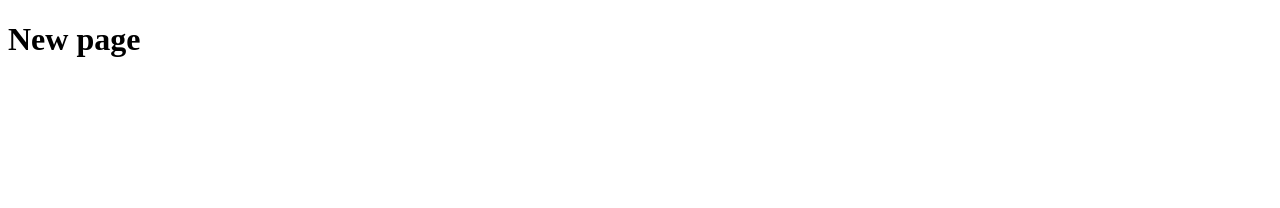
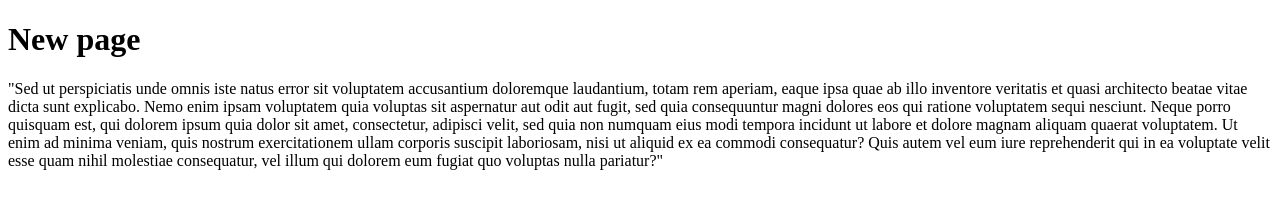
Before and after one commit to alexa289/cool-site, a plain HTML site: page index.html in a window 1280 px wide. Drawn offline with Linux system fonts and the light colour scheme.

Commit message:
Added index

```diff
--- a/index.html
+++ b/index.html
@@ -8,5 +8,17 @@
 </head>
 <body>
     <h1>New page</h1>
+
+<p>
+    "Sed ut perspiciatis unde omnis iste natus error sit voluptatem accusantium doloremque laudantium, totam rem aperiam, eaque
+    ipsa quae ab illo inventore veritatis et quasi architecto beatae vitae dicta sunt explicabo. Nemo enim ipsam voluptatem
+    quia voluptas sit aspernatur aut odit aut fugit, sed quia consequuntur magni dolores eos qui ratione voluptatem sequi
+    nesciunt. Neque porro quisquam est, qui dolorem ipsum quia dolor sit amet, consectetur, adipisci velit, sed quia non
+    numquam eius modi tempora incidunt ut labore et dolore magnam aliquam quaerat voluptatem. Ut enim ad minima veniam, quis
+    nostrum exercitationem ullam corporis suscipit laboriosam, nisi ut aliquid ex ea commodi consequatur? Quis autem vel
+    eum iure reprehenderit qui in ea voluptate velit esse quam nihil molestiae consequatur, vel illum qui dolorem eum fugiat
+    quo voluptas nulla pariatur?"
+</p>
+
 </body>
 </html>
```
